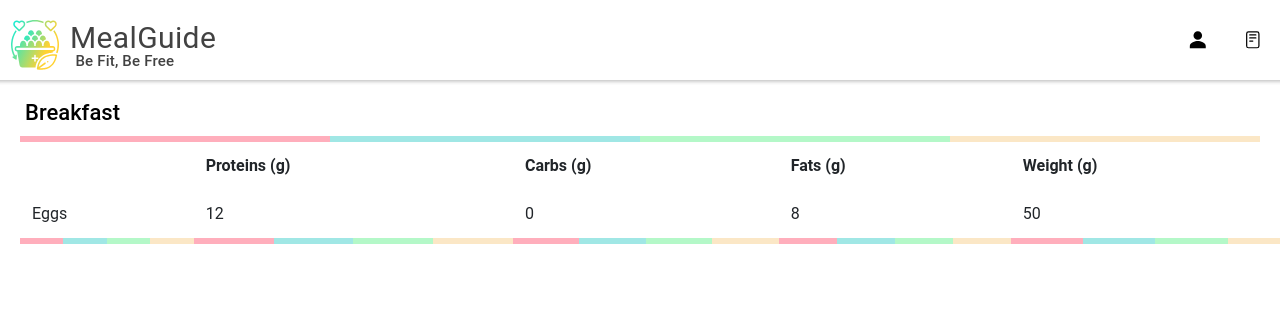
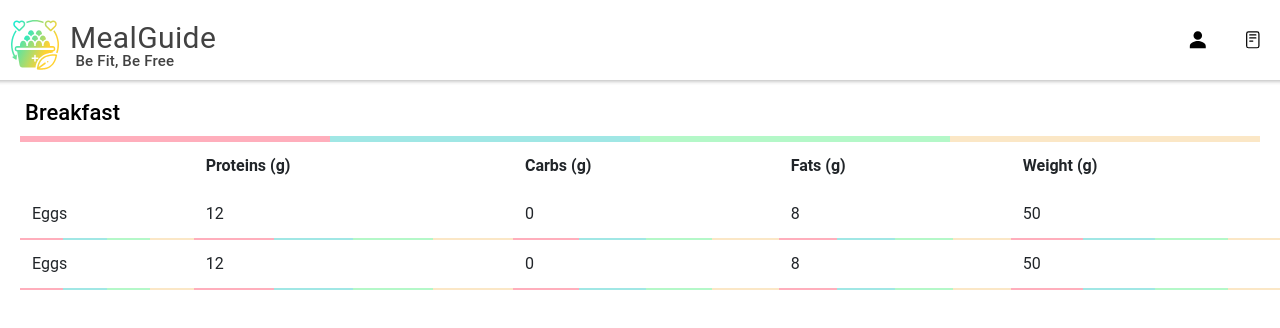
Before and after one commit to MLH-Fellowship/MealGuide, a React (Create React App) app in the folder mealguide-frontend/: page /meals in a window 1280 px wide. Shown: the top 328 px of the page. Built offline with nearby package versions, Linux system fonts and the light colour scheme; a web font is replaced by a local one.

Commit message:
highlight given height variable

```diff
--- a/mealguide-frontend/src/components/Highlight/Highlight.css
+++ b/mealguide-frontend/src/components/Highlight/Highlight.css
@@ -1,5 +1,5 @@
 .highlight {
-    height: 6px;
+    /* height: 6px; */
     border: 0;
     background-color: #FFAEBC;
     background-image: linear-gradient(to right, #FFAEBC, #FFAEBC 25%, #A0E7E5 25%, #A0E7E5 50%, #B4F8C8 50%, #B4F8C8 75%, #FBE7C6 75%, #FBE7C6 100%, #FBE7C6 100%);
--- a/mealguide-frontend/src/components/Highlight/Highlight.jsx
+++ b/mealguide-frontend/src/components/Highlight/Highlight.jsx
@@ -2,9 +2,9 @@ import { IonContent } from '@ionic/react';
 import React from 'react';
 import './Highlight.css'
 
-const Highlight = ({ highlightsides, highlighttop , highlightbottom}) => {
+const Highlight = ({ highlightsides, highlighttop , highlightbottom, height}) => {
     return (
-        <div className='highlight' style={{ marginLeft: highlightsides, marginRight: highlightsides, marginTop:highlighttop, marginBottom:highlightbottom }}></div>
+        <div className='highlight' style={{ marginLeft: highlightsides, marginRight: highlightsides, marginTop:highlighttop, marginBottom:highlightbottom, height:height }}></div>
     )
 }
 
--- a/mealguide-frontend/src/components/MealTable/MealTable.jsx
+++ b/mealguide-frontend/src/components/MealTable/MealTable.jsx
@@ -2,7 +2,7 @@ import React from 'react';
 import 'bootstrap/dist/css/bootstrap.min.css';
 import Table from 'react-bootstrap/Table'
 import Highlight from '../Highlight/Highlight';
-import './MealTable.css'
+// import './MealTable.css'
 
 const MealTable = () => {
     return (
@@ -25,11 +25,25 @@ const MealTable = () => {
                     <td>50</td>
                 </tr>
                 <tr>
-                    <td style={{padding:'0', margin:'0'}}><Highlight /></td>
-                    <td style={{padding:'0', margin:'0'}}><Highlight /></td>
-                    <td style={{padding:'0', margin:'0'}}><Highlight /></td>
-                    <td style={{padding:'0', margin:'0'}}><Highlight /></td>
-                    <td style={{padding:'0', margin:'0'}}><Highlight /></td>
+                    <td style={{padding:'0', margin:'0'}}><Highlight height='2px'/></td>
+                    <td style={{padding:'0', margin:'0'}}><Highlight height='2px'/></td>
+                    <td style={{padding:'0', margin:'0'}}><Highlight height='2px'/></td>
+                    <td style={{padding:'0', margin:'0'}}><Highlight height='2px'/></td>
+                    <td style={{padding:'0', margin:'0'}}><Highlight height='2px'/></td>
+                </tr>
+                <tr>
+                    <td>Eggs</td>
+                    <td>12</td>
+                    <td>0</td>
+                    <td>8</td>
+                    <td>50</td>
+                </tr>
+                <tr>
+                    <td style={{padding:'0', margin:'0'}}><Highlight height='2px'/></td>
+                    <td style={{padding:'0', margin:'0'}}><Highlight height='2px'/></td>
+                    <td style={{padding:'0', margin:'0'}}><Highlight height='2px'/></td>
+                    <td style={{padding:'0', margin:'0'}}><Highlight height='2px'/></td>
+                    <td style={{padding:'0', margin:'0'}}><Highlight height='2px'/></td>
                 </tr>
             </tbody>
         </Table>
--- /dev/null
+++ b/mealguide-frontend/src/components/UserFacts/UserFacts.css
@@ -0,0 +1,6 @@
+.iteminner{
+    /* border-width: 0;
+    border-style: none;
+    border-color: transparent; */
+    border: 0px solid transparent;
+}
--- a/mealguide-frontend/src/components/UserFacts/UserFacts.jsx
+++ b/mealguide-frontend/src/components/UserFacts/UserFacts.jsx
@@ -2,29 +2,29 @@ import React from 'react'
 import 'bootstrap/dist/css/bootstrap.min.css';
 import Form from 'react-bootstrap/Form'
 import { IonGrid, IonRow, IonCol, IonLabel, IonNote, IonItem } from '@ionic/react';
-
+import './UserFacts.css'
 
 const UserFacts = ({ FactLableOne, FactValueOne, FactLableTwo, FactValueTwo, FactLableThree, FactValueThree}) => {
     return (
         <IonGrid>
             <IonRow>
                 <IonCol>
-                    <IonItem>
-                        <IonLabel>
+                    <IonItem className='iteminner'>
+                        <IonLabel className='iteminner'>
                             {FactLableOne} : {FactValueOne}
                         </IonLabel>
                     </IonItem>
                 </IonCol>
                 <IonCol>
-                    <IonItem>
-                        <IonLabel>
+                    <IonItem className='iteminner'>
+                        <IonLabel className='iteminner'>
                             {FactLableTwo} : {FactValueTwo}
                         </IonLabel>
                     </IonItem>
                 </IonCol>
                 <IonCol>
-                    <IonItem>
-                        <IonLabel>
+                    <IonItem className='iteminner'>
+                        <IonLabel className='iteminner'>
                             {FactLableThree} : {FactValueThree}
                         </IonLabel>
                     </IonItem>
--- a/mealguide-frontend/src/pages/Meals.jsx
+++ b/mealguide-frontend/src/pages/Meals.jsx
@@ -10,7 +10,7 @@ const Meals = () => {
             <IonContent fullscreen>
                 <LargeNavbar />
                 <h3 style={{marginLeft:'25px', marginTop:'20px'}}>Breakfast</h3>
-                <Highlight highlightsides='20px'/>
+                <Highlight highlightsides='20px' height='6px'/>
                 <MealTable />
             </IonContent>
         </IonPage>
--- a/mealguide-frontend/src/pages/Profile.jsx
+++ b/mealguide-frontend/src/pages/Profile.jsx
@@ -17,17 +17,17 @@ const Profile = () => {
                 <LargeNavbar />
                 <Avatar />
                 <UserFact FactLabel="Points" FactValue="36 meals followed till date" />
-                <Highlight highlightsides='20px' highlighttop='0'/>
+                <Highlight highlightsides='20px' height='3px'/>
                 <UserFacts FactLableOne="Weight" FactValueOne="55 kg" FactLableTwo="Height"FactValueTwo="152 cm" FactLableThree="BMI" FactValueThree="20.24"/>
-                <Highlight highlightsides='20px' highlighttop='0'/>
+                <Highlight highlightsides='20px' height='3px'/>
                 <UserFacts FactLableOne="Age" FactValueOne="24" FactLableTwo="Gender"FactValueTwo="Female" FactLableThree="Preference" FactValueThree="Vegan"/>
-                <Highlight highlightsides='20px' highlighttop='0'/>
+                <Highlight highlightsides='20px' height='3px'/>
                 <UserFact FactLabel="College" FactValue="Harward University" />
-                <Highlight highlightsides='20px' highlighttop='0'/>
+                <Highlight highlightsides='20px' height='3px'/>
                 <UserFact FactLabel="No of Meals per day:" FactValue="Three" />
-                <Highlight highlightsides='20px' highlighttop='0'/>
+                <Highlight highlightsides='20px' height='3px'/>
                 <UserFact FactLabel="Health Goal" FactValue="Maintain Weight" />
-                <Highlight highlightsides='20px' highlighttop='0'/>
+                <Highlight highlightsides='20px' height='3px'/>
                 <SectionHeader SectionTitle="Specifications:"/>
                 <Slider sliderTitle='Carbohydrates:' sliderRangeMin='20' SliderRangeMax='2000' sliderColor="danger"/>
                 <Slider sliderTitle='Proteins:' sliderRangeMin='20' SliderRangeMax='2000' sliderColor="secondary"/>
```
